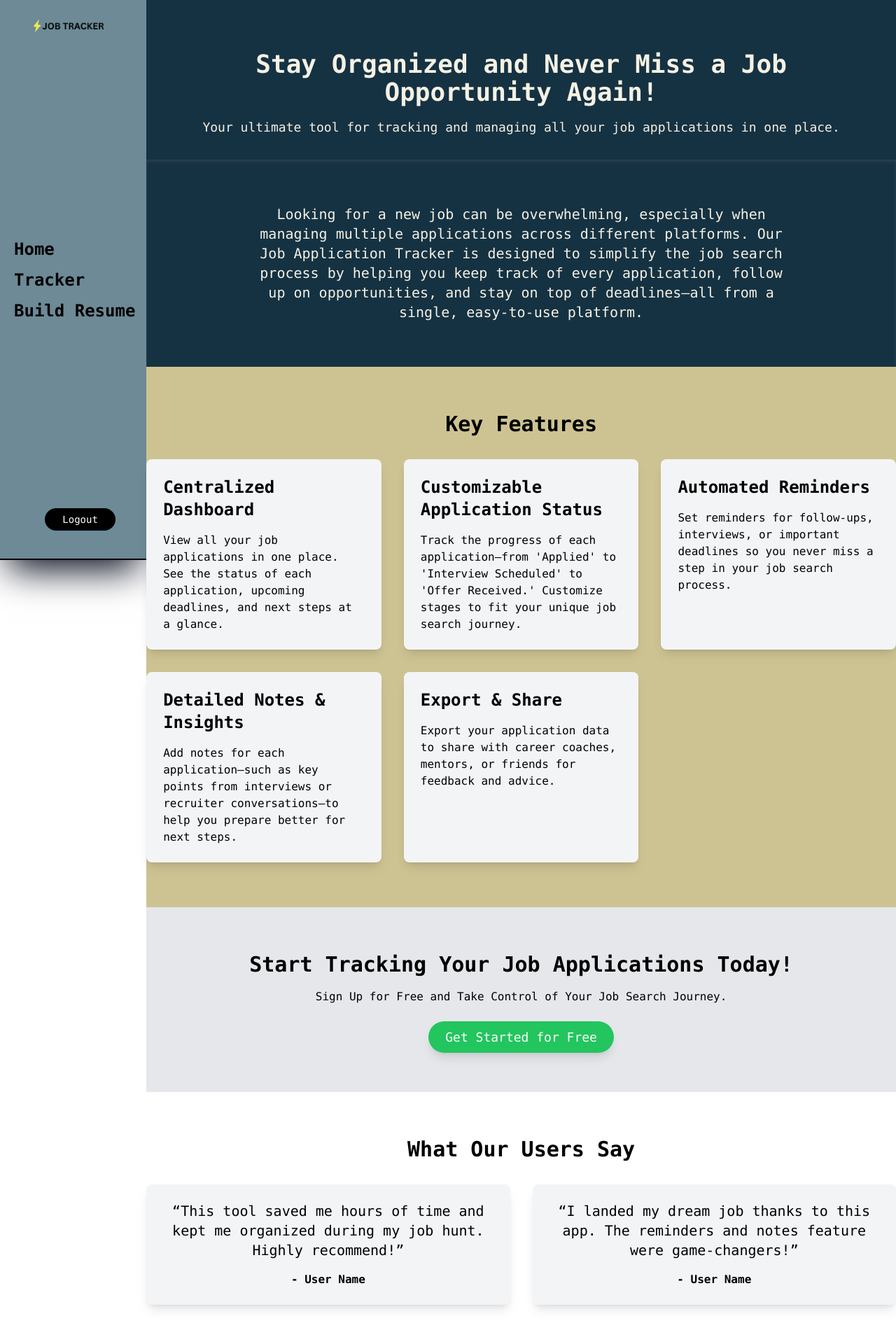
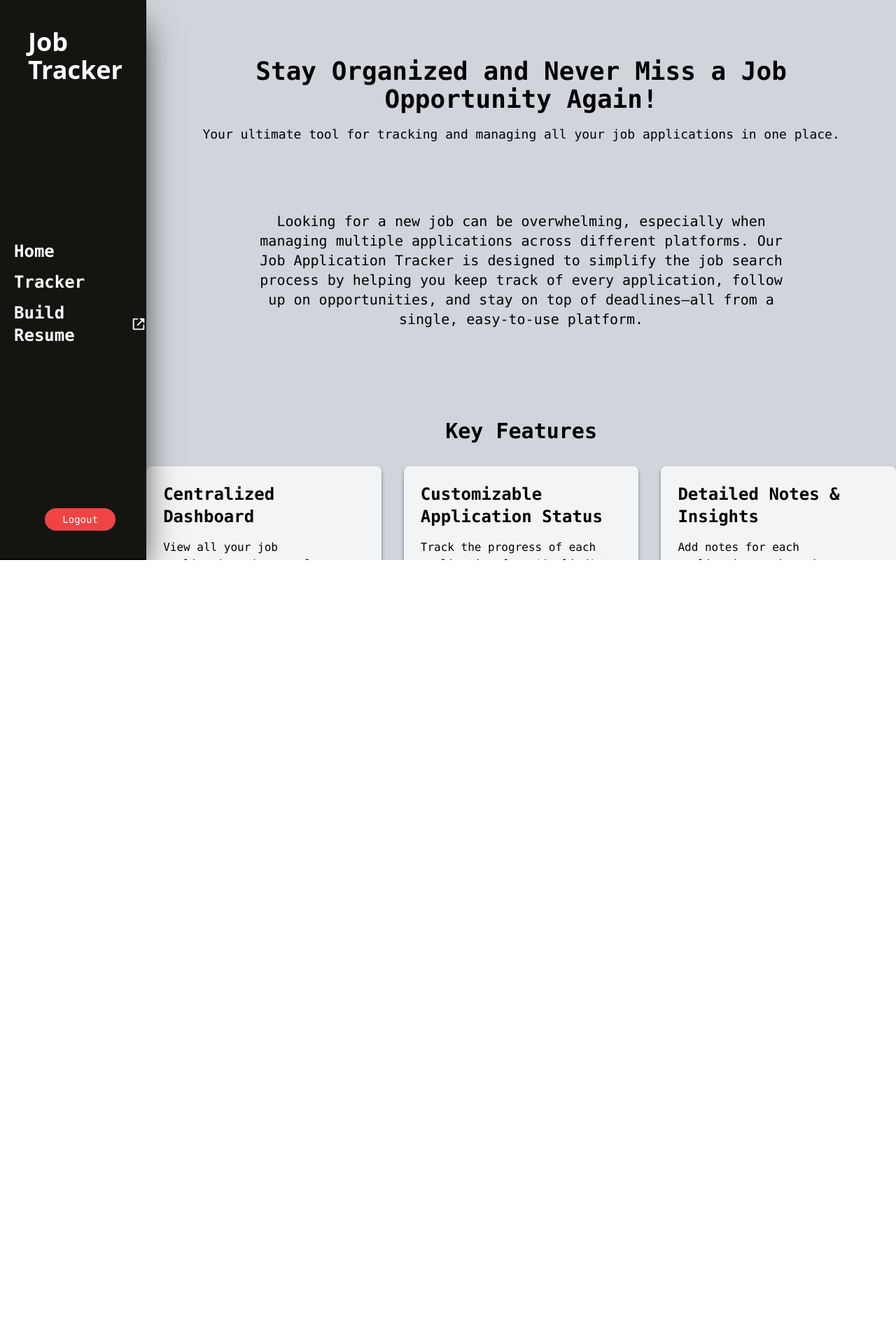
Before and after one commit to VarnanGupta/Job-Tracker, a React (Vite) app in the folder Frontend/: page / in a window 1280 px wide. Shown: the top 1920 px of the page at 70% size. After the commit the page ends 800 px from the top, so only its background shows below. Built offline with nearby package versions, Linux system fonts and the light colour scheme.

Commit message:
A lot of work done in frontend styling

```diff
--- a/Frontend/src/Components/Footer/Footer.jsx
+++ b/Frontend/src/Components/Footer/Footer.jsx
@@ -2,7 +2,14 @@ import React from 'react'
 
 function Footer() {
   return (
-    <div>Footer</div>
+    <div>
+      {/* FOOTER */}
+    <footer className="bg-gray-400 text-yellow-400 py-8 font-mono">
+      <div className="container mx-auto text-center">
+        <p>&copy; 2024 Job Application Tracker. All rights reserved. Made by <span>Varnan Gupta</span> </p>
+      </div>
+    </footer>
+    </div>
   )
 }
 
--- a/Frontend/src/Components/Navbar/Navbar.jsx
+++ b/Frontend/src/Components/Navbar/Navbar.jsx
@@ -4,6 +4,7 @@ import { Button } from "antd";
 import { get } from "../../services/ApiEndPoint.js";
 import toast from "react-hot-toast";
 import { useNavigate } from "react-router-dom";
+import { BiLinkExternal } from "react-icons/bi";
 
 function Navbar() {
   const navigate = useNavigate()
@@ -22,15 +23,15 @@ function Navbar() {
   }
 
   return (
-    <div className="md:h-full md:w-[250px] text-black bg-[#6D8A96] shadow-2xl shadow-slate-950 border-b-2 border-black flex md:flex-col justify-between">
-      {/* <p className="text-2xl font-bold mt-7 ml-10
-      ">jobTracker</p> */}
-      <img src="/logo.png" alt="" className=""/>
+    <div className="md:h-full md:w-[250px] z-10 overflow-y-auto text-white bg-[#141411] shadow-2xl shadow-black border-b-2 border-black flex md:flex-col justify-between">
+      <p className="text-4xl font-bold mt-[40px] ml-10">Job Tracker</p>
+      {/* <img src="/logo.png" alt="" className=""/> */}
 
       <nav className="flex md:flex-col gap-3 text-2xl font-semibold font-mono ml-5">
         <NavLink to={"/"}>Home</NavLink>
         <NavLink to={"/tracker"}>Tracker</NavLink>
-        <NavLink to={""}>Build Resume</NavLink>
+        {/* <NavLink to={""}>Build Resume</NavLink> */}
+        <a className="flex items-center gap-2" href="https://pro-khar.github.io/resume-builder/" target="_blank">Build Resume <BiLinkExternal /> </a>
       </nav>
       <nav className="flex md:flex-col gap-3 text-2xl font-semibold font-mono ml-5 mb-10">
         {/* <NavLink to={"/login"}>Login</NavLink>
@@ -38,7 +39,7 @@ function Navbar() {
         <Button
         type="primary"
         onClick={handleLogout}
-        className=" bg-black text-white font-mono flex justify-center rounded-3xl p-3 px-4 mt-2 mx-11"
+        className=" bg-red-500 text-white font-mono flex justify-center rounded-3xl p-3 px-4 mt-2 mx-11"
         >
         Logout
       </Button>
--- a/Frontend/src/Layout.jsx
+++ b/Frontend/src/Layout.jsx
@@ -1,4 +1,4 @@
-import React from "react";
+
 import { Outlet } from "react-router-dom";
 import Navbar from "./Components/Navbar/Navbar";
 import Footer from "./Components/Footer/Footer";
@@ -7,6 +7,7 @@ function Layout() {
     <div className="flex flex-col md:flex-row h-screen">
       <Navbar />
       <Outlet />
+      {/* <Footer /> */}
     </div>
   );
 }
--- a/Frontend/src/Pages/Home/Home.jsx
+++ b/Frontend/src/Pages/Home/Home.jsx
@@ -1,3 +1,4 @@
+import { useNavigate } from "react-router-dom";
 
 function Home() {
   const features = [
@@ -11,11 +12,7 @@ function Home() {
       description:
         "Track the progress of each application—from 'Applied' to 'Interview Scheduled' to 'Offer Received.' Customize stages to fit your unique job search journey.",
     },
-    {
-      title: "Automated Reminders",
-      description:
-        "Set reminders for follow-ups, interviews, or important deadlines so you never miss a step in your job search process.",
-    },
+
     {
       title: "Detailed Notes & Insights",
       description:
@@ -24,7 +21,12 @@ function Home() {
     {
       title: "Export & Share",
       description:
-        "Export your application data to share with career coaches, mentors, or friends for feedback and advice.",
+        "Export your resume to share with career coaches, mentors, or friends for feedback and advice.",
+    },
+    {
+      title: "Feedback Collection",
+      description:
+        "Easily gather feedback from mentors, peers, or career coaches on your resume, cover letters, and interview performance to continuously improve your job search strategy.",
     },
   ];
 
@@ -32,54 +34,80 @@ function Home() {
     {
       quote:
         "This tool saved me hours of time and kept me organized during my job hunt. Highly recommend!",
-      name: "User Name",
+      name: "Ayush Singh",
     },
     {
       quote:
         "I landed my dream job thanks to this app. The reminders and notes feature were game-changers!",
-      name: "User Name",
+      name: "Madhav A.",
+    },
+    {
+      quote:
+        "The centralized dashboard made tracking my job applications so much easier. I felt in control throughout the whole process!",
+      name: "Saransh Gaur",
+    },
+    {
+      quote:
+        "I love the customizable status options. It allowed me to tailor the job search process to fit my personal needs and preferences.",
+      name: "Ashish",
+    },
+    {
+      quote:
+        "Exporting my resume and sharing it with my career coach was seamless. It made getting feedback quick and convenient.",
+      name: "Vivaan J.",
     },
   ];
+  const navigate = useNavigate()
+
+  const goLogin =()=>{
+    navigate('/login')
+  }
+
   return (
     <>
-    <div className="bg-[#153243] w-full">
+      <div className="bg-gray-300 w-full overflow-y-auto">
         {/* HEADER */}
-    <header className=" w-auto bg-[#153243] p-8 font-mono font-normal text-[#F5F1E3] mt-[40px]">
+        <header className=" w-auto bg-gray-300 p-8 font-mono font-normal text-black mt-[50px]">
           <div className="container mx-auto text-center">
             <h1 className="text-4xl font-bold">
               Stay Organized and Never Miss a Job Opportunity Again!
             </h1>
             <p className="mt-4 text-lg">
-          Your ultimate tool for tracking and managing all your job applications
-          in one place.
+              Your ultimate tool for tracking and managing all your job
+              applications in one place.
             </p>
           </div>
         </header>
 
         {/* Intro */}
-    <section className="py-16 font-mono font-normal bg-[#153243] shadow-inner shadow-slate-700  text-[#F5F1E3]">
+        <section className="py-16 font-mono font-normal bg-gray-300 text-black">
           <div className="container mx-auto text-center">
             <p className="text-xl max-w-3xl mx-auto">
-          Looking for a new job can be overwhelming, especially when managing
-          multiple applications across different platforms. Our Job Application
-          Tracker is designed to simplify the job search process by helping you
-          keep track of every application, follow up on opportunities, and stay
-          on top of deadlines—all from a single, easy-to-use platform.
+              Looking for a new job can be overwhelming, especially when
+              managing multiple applications across different platforms. Our Job
+              Application Tracker is designed to simplify the job search process
+              by helping you keep track of every application, follow up on
+              opportunities, and stay on top of deadlines—all from a single,
+              easy-to-use platform.
             </p>
           </div>
         </section>
 
         {/* Key Features */}
-    <section className="bg-[#CDC392] py-16 font-mono">
+        <section className="bg-gray-300 py-16 font-mono">
           <div className="container mx-auto">
-        <h2 className="text-3xl font-bold text-center mb-8">Key Features</h2>
-        <div className="grid grid-cols-1 md:grid-cols-2 lg:grid-cols-3 gap-8">
+            <h2 className="text-3xl font-bold text-center mb-8">
+              Key Features
+            </h2>
+            <div className="grid grid-cols-1 md:grid-cols-2 lg:grid-cols-3 gap-8 ">
               {features.map((feature, index) => (
                 <div
                   key={index}
-              className="bg-gray-100 p-6 rounded-lg shadow-lg"
+                  className="bg-gray-100 p-6 rounded-lg shadow-md shadow-slate-500"
                 >
-              <h3 className="text-2xl font-semibold mb-4">{feature.title}</h3>
+                  <h3 className="text-2xl font-semibold mb-4">
+                    {feature.title}
+                  </h3>
                   <p>{feature.description}</p>
                 </div>
               ))}
@@ -88,7 +116,7 @@ function Home() {
         </section>
 
         {/* Start Tracking Your Job Applications Today! */}
-    <section className="bg-gray-200 text-black py-16 font-mono">
+        <section className="bg-gray-300 text-black py-16 font-mono">
           <div className="container mx-auto text-center">
             <h2 className="text-3xl font-bold mb-4">
               Start Tracking Your Job Applications Today!
@@ -98,6 +126,7 @@ function Home() {
             </p>
             <a
               href="#"
+              onClick={goLogin}
               className="bg-green-500 text-white px-6 py-3 rounded-full text-lg shadow-lg hover:bg-green-400 transition duration-300"
             >
               Get Started for Free
@@ -106,14 +135,14 @@ function Home() {
         </section>
 
         {/* testimonials */}
-    <section className="py-16 font-mono">
+        <section className="py-16 font-mono bg-gray-300">
           <div className="container mx-auto text-center">
             <h2 className="text-3xl font-bold mb-8">What Our Users Say</h2>
             <div className="grid grid-cols-1 md:grid-cols-2 gap-8">
               {testimonials.map((testimonial, index) => (
                 <div
                   key={index}
-              className="bg-gray-100 p-6 rounded-lg shadow-lg"
+                  className="bg-gray-100 p-6 rounded-lg shadow-lg shadow-slate-500"
                 >
                   <p className="text-xl">“{testimonial.quote}”</p>
                   <p className="mt-4 font-semibold">- {testimonial.name}</p>
@@ -124,14 +153,17 @@ function Home() {
         </section>
 
         {/* FOOTER */}
-    <footer className="bg-gray-800 text-white py-8 font-mono">
+        <footer className="bg-gray-400 text-black py-8 font-mono">
           <div className="container mx-auto text-center">
-        <p>&copy; 2024 Job Application Tracker. All rights reserved.</p>
+            <p>
+              &copy; 2024 Job Application Tracker. All rights reserved. Made by{" "}
+              <span className="font-bold"><a href="https://www.linkedin.com/in/varnan-gupta112/">Varnan Gupta</a></span>
+            </p>
           </div>
         </footer>
       </div>
     </>
-  )
+  );
 }
 
 export default Home;
--- a/Frontend/src/Pages/Tracker/JobModal.jsx
+++ b/Frontend/src/Pages/Tracker/JobModal.jsx
@@ -53,7 +53,7 @@ function JobModal() {
     <div>
       <Button
         type="primary"
-        className=" bg-green-500 text-white px-6 py-3 rounded-full text-lg shadow-lg hover:bg-green-400 transition duration-300 p-3 mt-5 mx-5 font-mono"
+        className=" bg-green-500 text-white px-6 py-3 rounded-full text-lg shadow-xl hover:bg-green-400 transition duration-300 p-3 mt-[40px] mx-[50px] font-mono"
         onClick={showModal}
         footer
       >
--- a/Frontend/src/Pages/Tracker/Tracker.jsx
+++ b/Frontend/src/Pages/Tracker/Tracker.jsx
@@ -7,7 +7,7 @@ function Tracker() {
 
   return (
   <>
-  <div className="container mx-auto w-full bg-[#fffdfd] text-black">
+  <div className="mx-auto w-full bg-gray-300 text-black overflow-y-auto">
       <JobModal />
       <Table />
     </div>
```
Also changed, not shown: Frontend/src/Pages/Login/Login.jsx (+34 -32 lines), Frontend/src/Pages/Register/Register.jsx (+29 -25 lines). Lines whose indentation alone changed are shown as unchanged.
